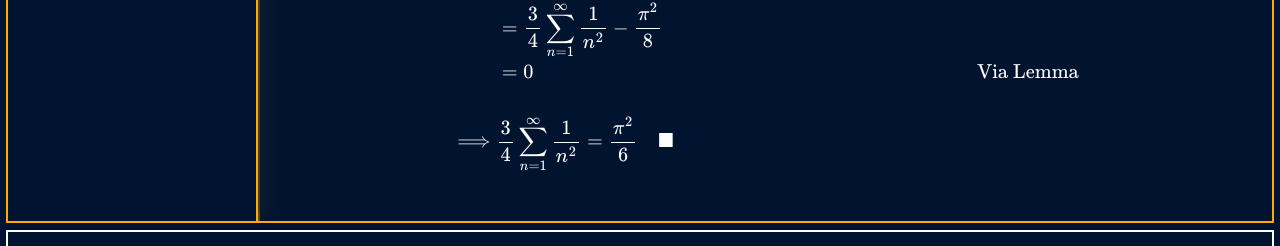
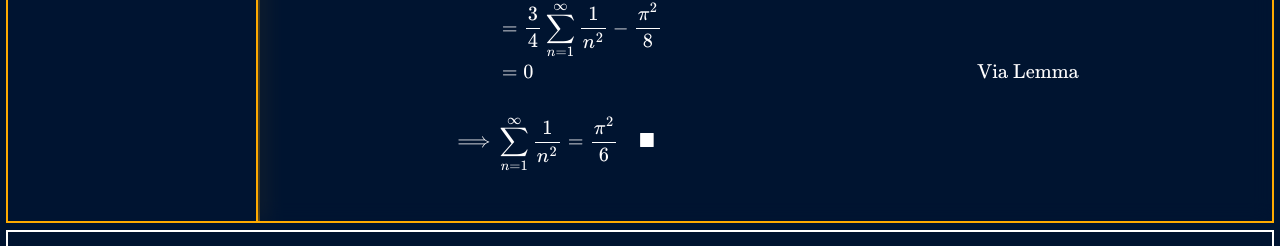
Before and after one commit to JuliaPoo/juliapoo.github.io, a Jekyll site: the page built from _posts/2022-01-01-elementary-solution-basel-problem.md, in a window 1280 px wide and 1400 px high, scrolled down 1602 px. Shown: the part 1140-1386 px from the top of the window. Built offline with Jekyll 4.4.1, drawn with Linux system fonts in a browser that asks for light colours; formulas are drawn with MathJax 3; some of the changed text lies outside the part shown.

Commit message:
fix basel

```diff
--- a/_posts/2022-01-01-elementary-solution-basel-problem.md
+++ b/_posts/2022-01-01-elementary-solution-basel-problem.md
@@ -80,6 +80,6 @@ A &= \int_0^{\pi/2} \ln{ \left( e^{2i\pi}+1 \right) } \;dx &\\
        &= 0
           &\text{Via Lemma} \\
 \\
-\implies &\frac{3}{4} \sum_{n=1}^\infty \frac{1}{n^2} = \frac{\pi^2}{6} \quad \blacksquare
+\implies &\sum_{n=1}^\infty \frac{1}{n^2} = \frac{\pi^2}{6} \quad \blacksquare
 \end{align}
 $$
```
